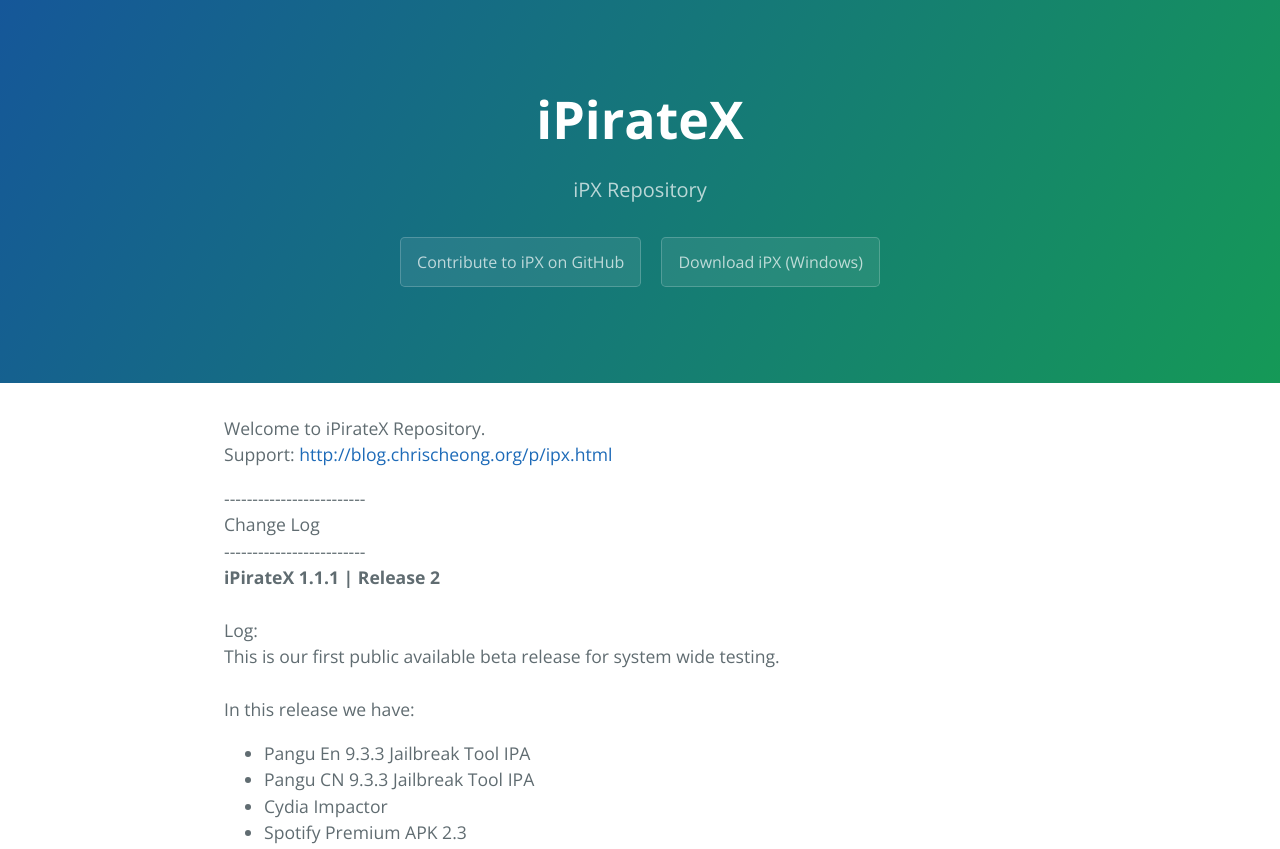
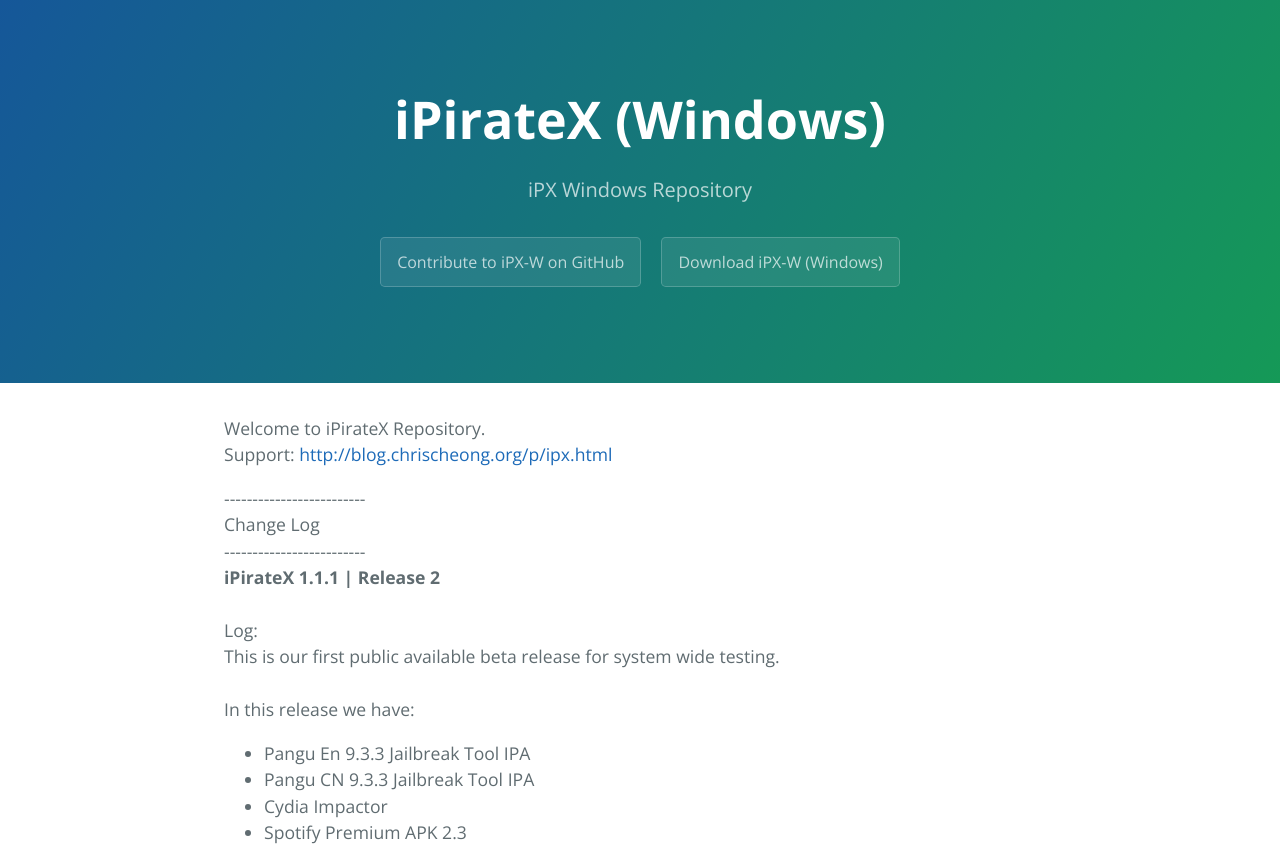
Before and after one commit to maximenz/chrischeong, a plain HTML site: page index.html in a window 1280 px wide. Shown: the top 849 px of the page. Drawn offline with nearby package versions, Linux system fonts and the light colour scheme.

Commit message:
Update index.html

```diff
--- a/index.html
+++ b/index.html
@@ -11,10 +11,10 @@
   </head>
   <body>
     <section class="page-header">
-      <h1 class="project-name">iPirateX</h1>
-      <h2 class="project-tagline">iPX Repository</h2>
-      <a href="https://github.com/maximenz/ipx" class="btn">Contribute to iPX on GitHub</a>
-      <a href="https://github.com/maximenz/ipx/zipball/master" class="btn">Download iPX (Windows)</a>
+      <h1 class="project-name">iPirateX (Windows)</h1>
+      <h2 class="project-tagline">iPX Windows Repository</h2>
+      <a href="https://github.com/maximenz/ipx" class="btn">Contribute to iPX-W on GitHub</a>
+      <a href="https://github.com/maximenz/ipx/zipball/master" class="btn">Download iPX-W (Windows)</a>
     </section>
 
     <section class="main-content">
```
